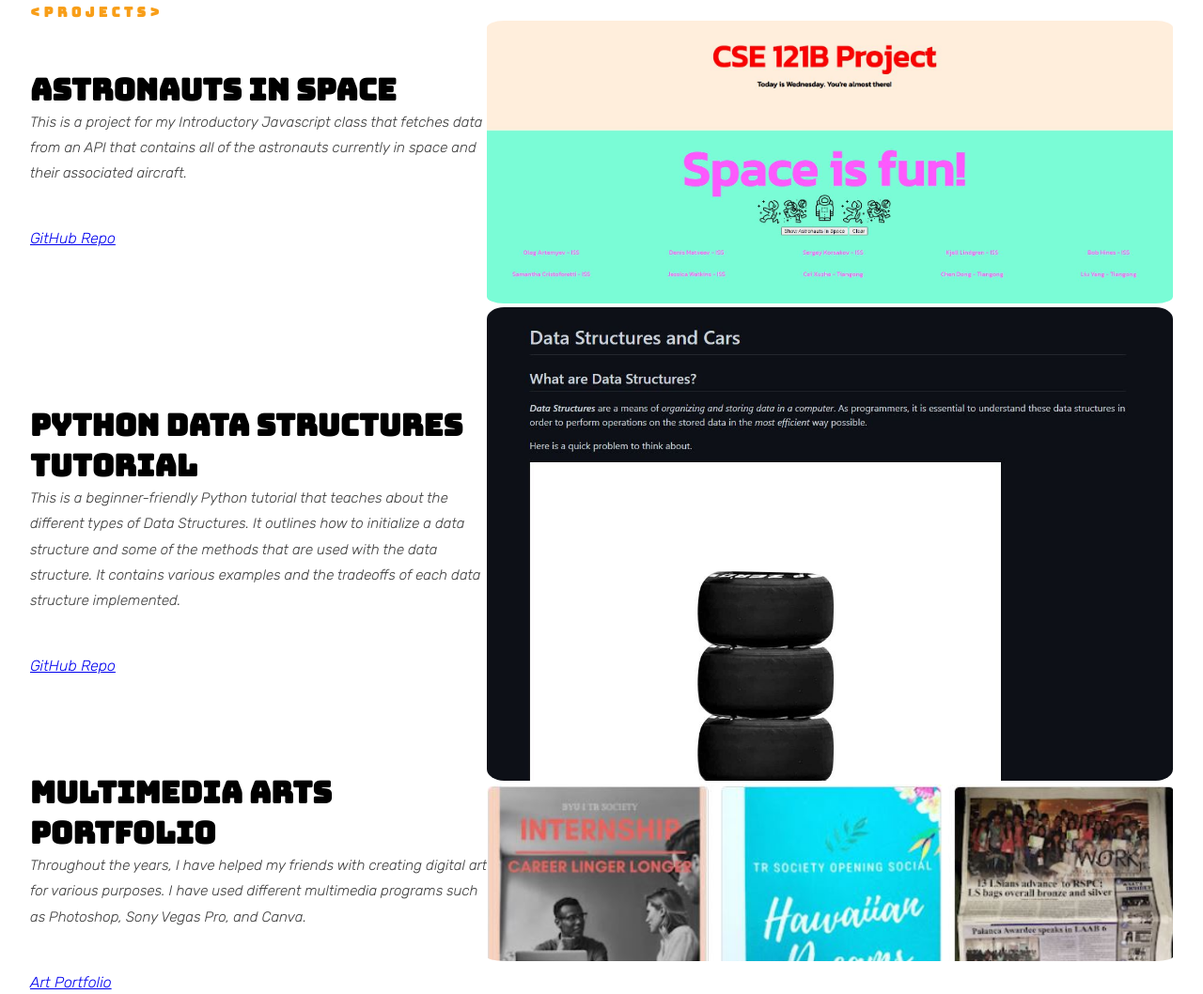
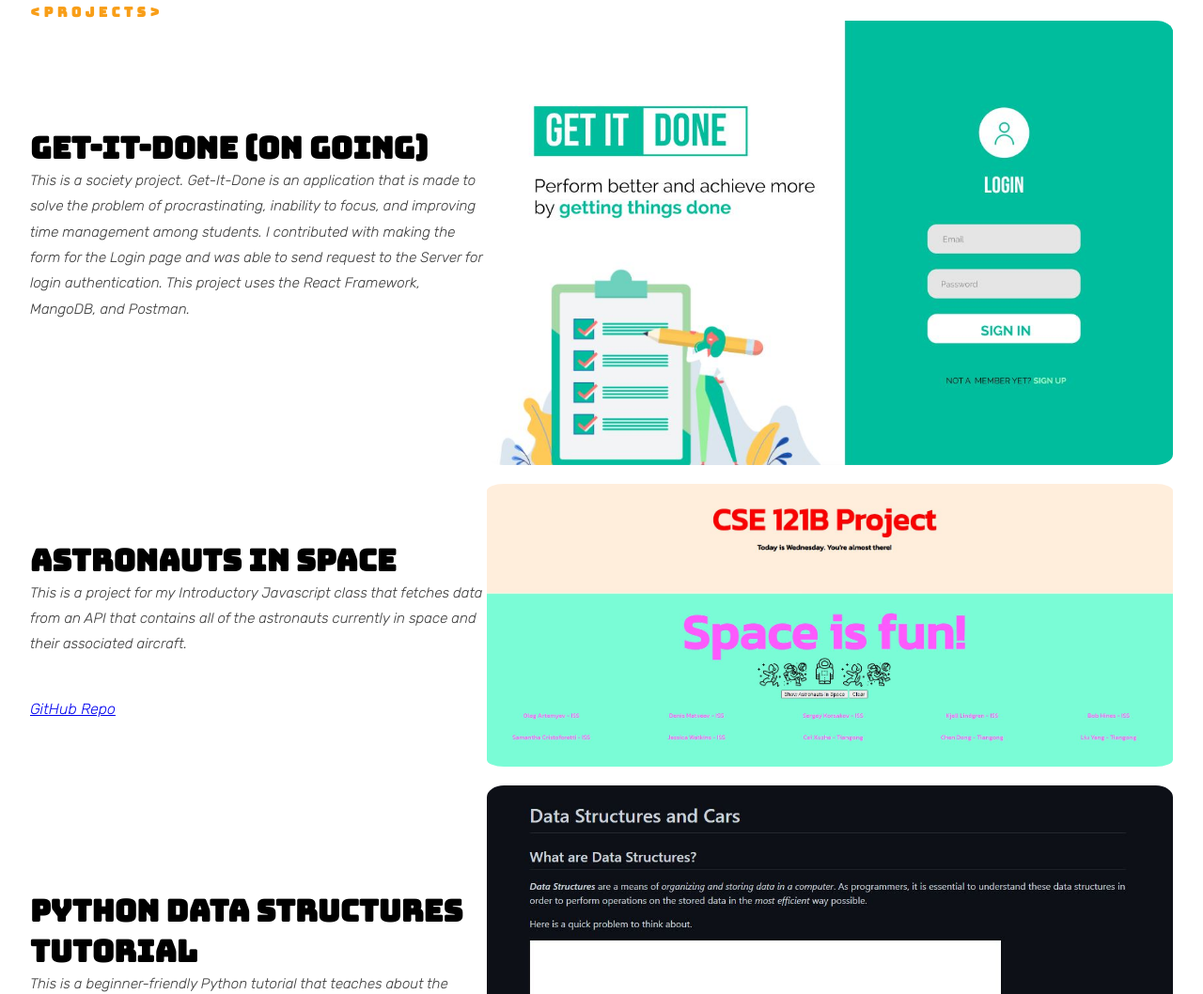
Before and after one commit to spencer-rafada/spencer-rafada.github.io, a plain HTML site: page index.html in a window 1280 px wide. Shown: the part 1992-3050 px from the top of the page at 94% size. Drawn offline with Linux system fonts and the light colour scheme.

Commit message:
added get-it-done project v1.1

```diff
--- a/index.html
+++ b/index.html
@@ -115,6 +115,20 @@
         <div class="projects-container transition2">
             <div class="projects-left">
                 <div class="inner">
+                    <p class="featured-title">Get-It-Done (ON GOING)</p>
+                    <p class="featured-desc">
+                        This is a society project. Get-It-Done is an application that is made to solve the problem of procrastinating,
+                        inability to focus, and improving time management among students. I contributed with making the form for the Login page and was able to send request to the Server
+                        for login authentication. This project uses the React Framework, MangoDB, and Postman.
+                    </p>
+                </div>
+            </div>
+            <a href="#" alt=""><img src="img/get-it-done.JPG" alt=""></a>
+        </div>
+
+        <div class="projects-container transition2">
+            <div class="projects-left">
+                <div class="inner">
                     <p class="featured-title">Astronauts In Space</p>
                     <p class="featured-desc">
                         This is a project for my Introductory Javascript class that fetches data from an API that contains all of the astronauts currently in space and their associated aircraft.
--- a/style/styles.css
+++ b/style/styles.css
@@ -217,7 +217,7 @@ footer nav ul a{
     .projects-container img{
         size: 50%;
 
-
+        margin-bottom: 1em;
         border-radius: 2.5%;
     }
 }
```
Also changed, not shown: img/get-it-done.JPG (added).
